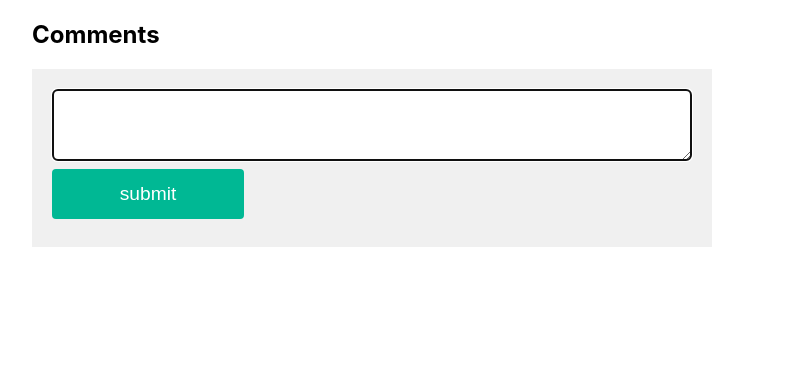
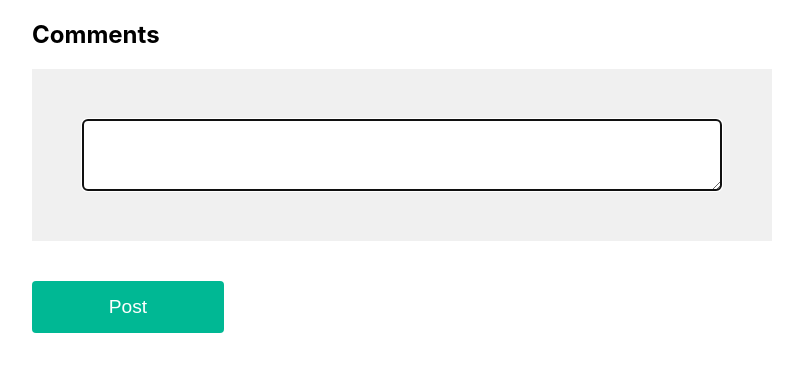
Before and after one commit to devefe1/nutri_royalapp, a React (Create React App) app in the folder nutri_royal/: page / in a window 1280 px wide. Shown: the top 372 px of the page, without its empty margins (288-1091 px from the left). Built offline with nearby package versions, Linux system fonts and the light colour scheme.

Commit message:
working and styled comment section

```diff
--- a/nutri_royal/src/App.css
+++ b/nutri_royal/src/App.css
@@ -7,7 +7,7 @@
   width: 100%;
   background-color: rgba(181, 181, 181, 0.208);
   border-radius: 5xp;
-  padding: 20px;
+  padding: 50px;
 }
 
 .inner-comment-box {
@@ -26,8 +26,8 @@
   width: 30%;
   background-color: #00b894;
   color: white;
-  padding: 14px 20px;
-  margin: 8px 0;
+  padding: 15px;
+  margin: 40px 0;
   border: none;
   border-radius: 4px;
   cursor: pointer;
@@ -44,7 +44,9 @@
   display: inline-block;
   height: auto;
   width: auto;
-  border-radius: 7px;
-  border: 1px solid #00b894;
-  margin: 3px 5px;
+  border-radius: 15px;
+  border: 1px solid #04201b94;
+  margin: 4px;
+  cursor: pointer;
+
 }
--- a/nutri_royal/src/components/CommentForm.js
+++ b/nutri_royal/src/components/CommentForm.js
@@ -70,8 +70,8 @@ class CommentForm extends Component {
         <form ref="combox" className="outer-comment-box">
           {/* the ref helps with the focus */}
           <textarea ref="name" placeholder="Add a comment.." className="inner-comment-box"> </textarea>
-          <button onClick={this.fSubmit} className="submit-button">submit </button>
         </form>
+          <button onClick={this.fSubmit} className="submit-button"> Post </button>
 
         <pre>
           {inputs.map((data, i) =>
```
